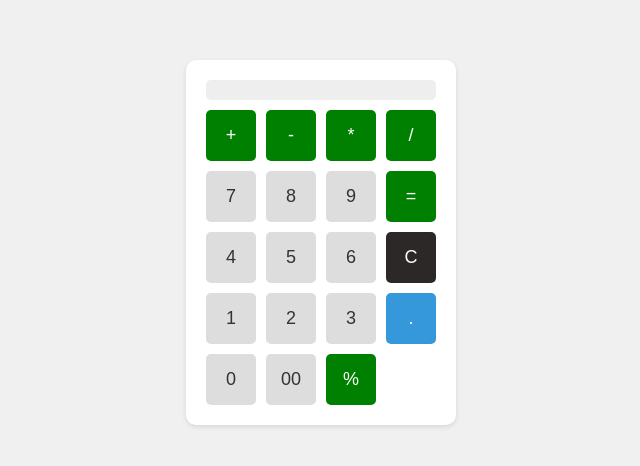
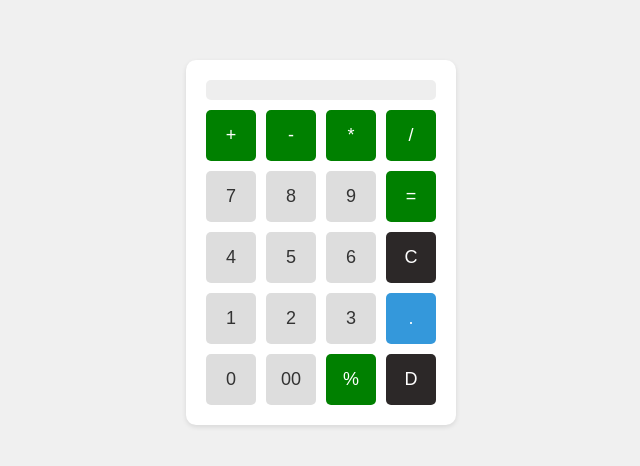
Before and after one commit to DTATCHUM/simple-calculatrice-en-html-css-et-javascript, a plain HTML site: page index.html in a window 1280 px wide. Shown: the part 166-632 px from the top of the page, without its empty margins (319-959 px from the left). Drawn offline with Linux system fonts and the light colour scheme.

Commit message:
ma calculatrice

```diff
--- a/index.html
+++ b/index.html
@@ -29,6 +29,7 @@
             <button class="number" onclick="appendNumber('0')">0</button>
             <button class="number" onclick="appendNumber('00')">00</button>
             <button class="operator" onclick="appendOperator('%')">%</button>
+            <button  class ="clear" onclick="effacerUnChiffre()">D</button>
         </div>
     </div>
 
--- a/script.js
+++ b/script.js
@@ -20,6 +20,13 @@ function appendDecimal(decimal) {
   if (!display.textContent.includes('.')) {
     display.textContent += decimal;
   }
+}
+function effacerUnChiffre() {
+    let valeurAffichage = display.value;
+   // if (valeurAffichage.length > 0) {
+      display.value = valeurAffichage.slice(0, -1);
+    //}
+
 }
 
 function clearDisplay() {
--- a/styles.css
+++ b/styles.css
@@ -37,7 +37,6 @@ button {
     font-size: 18px;
     cursor: pointer;
 }
-
 button:hover {
     background-color: #ccc;
 }
```
